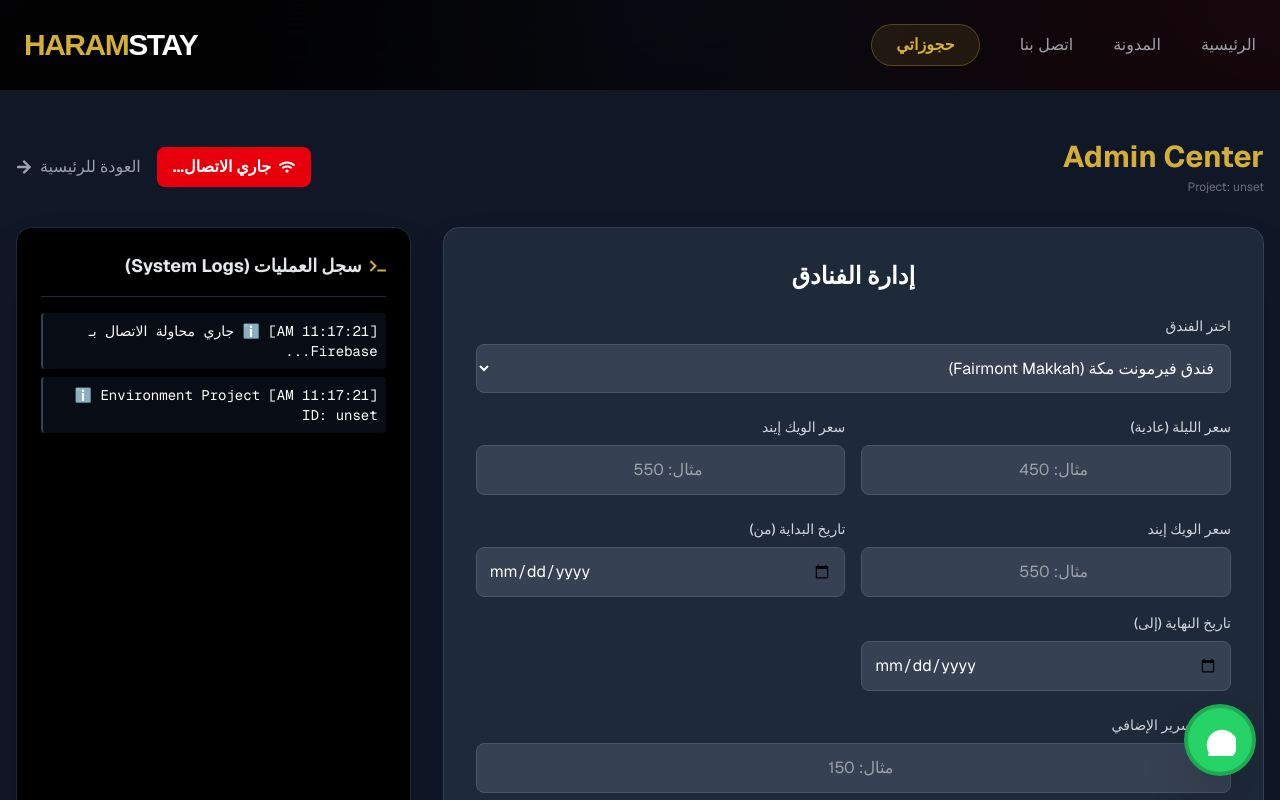
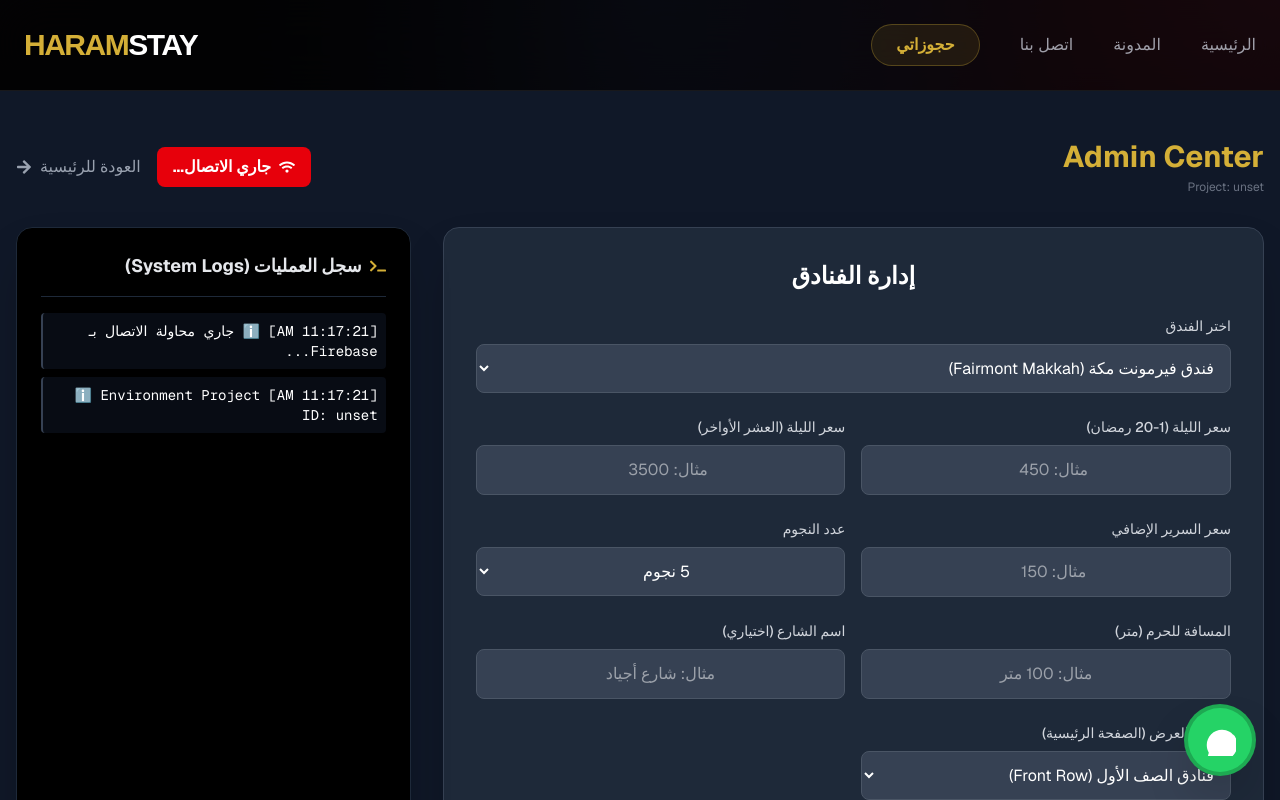
Before and after one commit to datavisionary56-dev/haram-stay, a Next.js app: page /admin-center-secret in a window 1280 px wide. Shown: the top 800 px of the page. Built offline with nearby package versions, Linux system fonts and the light colour scheme; no server answers.

Commit message:
v1.4: Admin Form updates (Ramadan prices, stars, distance) & Hotel Card UI enhancements

```diff
--- a/src/app/admin-center-secret/page.tsx
+++ b/src/app/admin-center-secret/page.tsx
@@ -17,14 +17,15 @@ export default function AdminSecretPage() {
   const [category, setCategory] = useState('front_row'); // Default category
 
   // Prices State
-  const [priceNightly, setPriceNightly] = useState('');
-  const [priceWeekend, setPriceWeekend] = useState('');
-  const [priceLast10, setPriceLast10] = useState('');
+  const [priceRamadan1to20, setPriceRamadan1to20] = useState(''); // Was priceNightly
+  const [priceRamadanLast10, setPriceRamadanLast10] = useState(''); // Was priceLast10
 
   // New Fields
-  const [startDate, setStartDate] = useState('');
-  const [endDate, setEndDate] = useState('');
   const [extraBedPrice, setExtraBedPrice] = useState('');
+  const [stars, setStars] = useState('5');
+  const [distance, setDistance] = useState('');
+  const [streetName, setStreetName] = useState('');
+
   const [files, setFiles] = useState<FileList | null>(null);
   const [projectId, setProjectId] = useState('');
 
@@ -179,17 +180,22 @@ export default function AdminSecretPage() {
         };
 
         if (hotelName) updateData.name = hotelName;
-        if (priceNightly) updateData.price = Number(priceNightly);
+        if (priceRamadan1to20) updateData.priceRamadan1to20 = Number(priceRamadan1to20);
+        if (priceRamadanLast10) updateData.priceRamadanLast10 = Number(priceRamadanLast10);
+        if (extraBedPrice) updateData.extraBedPrice = Number(extraBedPrice);
+        if (stars) updateData.stars = Number(stars);
+        if (distance) updateData.distance = distance;
+        if (streetName) updateData.streetName = streetName;
         updateData.category = category; // Save category
 
-        // Pricing Rules
+        // Pricing Rules (Legacy Support & Structure)
         const newRange = {
-            start: startDate || new Date().toISOString().split('T')[0],
-            end: endDate || "2025-12-31",
-            weekdayPrice: Number(priceNightly || 0),
-            weekendPrice: Number(priceWeekend || priceNightly || 0),
+            start: "2025-03-01", // Ramadan Start approx
+            end: "2025-03-20",
+            weekdayPrice: Number(priceRamadan1to20 || 0),
+            weekendPrice: Number(priceRamadan1to20 || 0),
             extraBed: Number(extraBedPrice || 0),
-            notes: "السعر الأساسي"
+            notes: "1-20 رمضان"
         };
 
         // 4. Save to Firestore
@@ -231,20 +237,20 @@ export default function AdminSecretPage() {
                  commission: 0,
                  ranges: [newRange]
              };
-             if (priceLast10) {
+             if (priceRamadanLast10) {
                  finalData.pricingRules.ranges.push({
                     start: "2025-03-20",
                     end: "2025-03-30",
-                    weekdayPrice: Number(priceLast10),
-                    weekendPrice: Number(priceLast10),
+                    weekdayPrice: Number(priceRamadanLast10),
+                    weekendPrice: Number(priceRamadanLast10),
                     extraBed: Number(extraBedPrice || 0),
                     notes: "العشر الأواخر",
                     isPackage: true,
-                    packagePrice: Number(priceLast10)
+                    packagePrice: Number(priceRamadanLast10)
                  });
              }
              finalData.city = "مكة المكرمة";
-             finalData.stars = 5;
+             finalData.stars = Number(stars);
              finalData.description = "وصف الفندق...";
              finalData.location = "موقع الفندق...";
              finalData.facilities = ["واي فاي", "موقف سيارات"];
@@ -255,16 +261,16 @@ export default function AdminSecretPage() {
                  commission: 0,
                  ranges: [newRange]
              };
-             if (priceLast10) {
+             if (priceRamadanLast10) {
                  finalData.pricingRules.ranges.push({
                     start: "2025-03-20",
                     end: "2025-03-30",
-                    weekdayPrice: Number(priceLast10),
-                    weekendPrice: Number(priceLast10),
+                    weekdayPrice: Number(priceRamadanLast10),
+                    weekendPrice: Number(priceRamadanLast10),
                     extraBed: Number(extraBedPrice || 0),
                     notes: "العشر الأواخر",
                     isPackage: true,
-                    packagePrice: Number(priceLast10)
+                    packagePrice: Number(priceRamadanLast10)
                  });
              }
         }
@@ -339,78 +345,90 @@ export default function AdminSecretPage() {
 
                 <div className="grid grid-cols-2 gap-4">
                     <div>
-                        <label className="block text-sm font-medium mb-2 text-gray-300">سعر الليلة (عادية)</label>
+                        <label className="block text-sm font-medium mb-2 text-gray-300">سعر الليلة (1-20 رمضان)</label>
                         <input
                             type="number"
-                            value={priceNightly}
-                            onChange={(e) => setPriceNightly(e.target.value)}
+                            value={priceRamadan1to20}
+                            onChange={(e) => setPriceRamadan1to20(e.target.value)}
                             className="w-full p-3 bg-gray-700 border border-gray-600 rounded-lg focus:ring-2 focus:ring-[#D4AF37] focus:outline-none text-white text-center"
                             placeholder="مثال: 450"
                         />
                     </div>
                     <div>
-                        <label className="block text-sm font-medium mb-2 text-gray-300">سعر الويك إيند</label>
+                        <label className="block text-sm font-medium mb-2 text-gray-300">سعر الليلة (العشر الأواخر)</label>
                         <input
                             type="number"
-                            value={priceWeekend}
-                            onChange={(e) => setPriceWeekend(e.target.value)}
+                            value={priceRamadanLast10}
+                            onChange={(e) => setPriceRamadanLast10(e.target.value)}
                             className="w-full p-3 bg-gray-700 border border-gray-600 rounded-lg focus:ring-2 focus:ring-[#D4AF37] focus:outline-none text-white text-center"
-                            placeholder="مثال: 550"
+                            placeholder="مثال: 3500"
                         />
                     </div>
                 </div>
 
                 <div className="grid grid-cols-2 gap-4">
                     <div>
-                        <label className="block text-sm font-medium mb-2 text-gray-300">سعر الويك إيند</label>
+                        <label className="block text-sm font-medium mb-2 text-gray-300">سعر السرير الإضافي</label>
                         <input
                             type="number"
-                            value={priceWeekend}
-                            onChange={(e) => setPriceWeekend(e.target.value)}
+                            value={extraBedPrice}
+                            onChange={(e) => setExtraBedPrice(e.target.value)}
                             className="w-full p-3 bg-gray-700 border border-gray-600 rounded-lg focus:ring-2 focus:ring-[#D4AF37] focus:outline-none text-white text-center"
-                            placeholder="مثال: 550"
+                            placeholder="مثال: 150"
                         />
                     </div>
                     <div>
-                        <label className="block text-sm font-medium mb-2 text-gray-300">تاريخ البداية (من)</label>
+                        <label className="block text-sm font-medium mb-2 text-gray-300">عدد النجوم</label>
+                        <select
+                            value={stars}
+                            onChange={(e) => setStars(e.target.value)}
+                            className="w-full p-3 bg-gray-700 border border-gray-600 rounded-lg focus:ring-2 focus:ring-[#D4AF37] focus:outline-none text-white text-center"
+                        >
+                            <option value="1">1 نجمة</option>
+                            <option value="2">2 نجمة</option>
+                            <option value="3">3 نجوم</option>
+                            <option value="4">4 نجوم</option>
+                            <option value="5">5 نجوم</option>
+                        </select>
+                    </div>
+                </div>
+
+                <div className="grid grid-cols-2 gap-4">
+                    <div>
+                        <label className="block text-sm font-medium mb-2 text-gray-300">المسافة للحرم (متر)</label>
                         <input
-                            type="date"
-                            value={startDate}
-                            onChange={(e) => setStartDate(e.target.value)}
+                            type="text"
+                            value={distance}
+                            onChange={(e) => setDistance(e.target.value)}
                             className="w-full p-3 bg-gray-700 border border-gray-600 rounded-lg focus:ring-2 focus:ring-[#D4AF37] focus:outline-none text-white text-center"
+                            placeholder="مثال: 100 متر"
                         />
                     </div>
                     <div>
-                        <label className="block text-sm font-medium mb-2 text-gray-300">تاريخ النهاية (إلى)</label>
+                        <label className="block text-sm font-medium mb-2 text-gray-300">اسم الشارع (اختياري)</label>
                         <input
-                            type="date"
-                            value={endDate}
-                            onChange={(e) => setEndDate(e.target.value)}
+                            type="text"
+                            value={streetName}
+                            onChange={(e) => setStreetName(e.target.value)}
                             className="w-full p-3 bg-gray-700 border border-gray-600 rounded-lg focus:ring-2 focus:ring-[#D4AF37] focus:outline-none text-white text-center"
+                            placeholder="مثال: شارع أجياد"
                         />
                     </div>
                 </div>
 
-                <div>
-                    <label className="block text-sm font-medium mb-2 text-gray-300">سعر السرير الإضافي</label>
-                    <input
-                        type="number"
-                        value={extraBedPrice}
-                        onChange={(e) => setExtraBedPrice(e.target.value)}
-                        className="w-full p-3 bg-gray-700 border border-gray-600 rounded-lg focus:ring-2 focus:ring-[#D4AF37] focus:outline-none text-white text-center"
-                        placeholder="مثال: 150"
-                    />
-                </div>
-
-                <div>
-                    <label className="block text-sm font-medium mb-2 text-gray-300">سعر العشر الأواخر</label>
-                    <input
-                        type="number"
-                        value={priceLast10}
-                        onChange={(e) => setPriceLast10(e.target.value)}
-                        className="w-full p-3 bg-gray-700 border border-gray-600 rounded-lg focus:ring-2 focus:ring-[#D4AF37] focus:outline-none text-white text-center"
-                        placeholder="مثال: 35000"
-                    />
+                <div className="grid grid-cols-2 gap-4">
+                  <div>
+                    <label className="block text-sm font-medium mb-2 text-gray-300">تصنيف العرض (الصفحة الرئيسية)</label>
+                    <select
+                      value={category}
+                      onChange={(e) => setCategory(e.target.value)}
+                      className="w-full p-3 bg-gray-700 border border-gray-600 rounded-lg focus:ring-2 focus:ring-[#D4AF37] focus:outline-none text-white"
+                    >
+                      <option value="front_row">فنادق الصف الأول (Front Row)</option>
+                      <option value="ajyad_khalil">فنادق إبراهيم الخليل وأجياد</option>
+                      <option value="madinah">فنادق المدينة المنورة</option>
+                    </select>
+                  </div>
                 </div>
 
                 <div className="border-2 border-dashed border-gray-600 rounded-xl p-6 text-center hover:border-[#D4AF37] transition-colors">
--- a/src/components/Footer.tsx
+++ b/src/components/Footer.tsx
@@ -68,7 +68,7 @@ export default function Footer() {
           <p className="flex items-center justify-center gap-2 mb-4">
             صنع بحب <FaHeart className="text-red-500" /> في مكة المكرمة
           </p>
-          <p>&copy; {new Date().getFullYear()} HaramStay. جميع الحقوق محفوظة. <span className="text-gray-600 text-xs ml-2">v1.3</span></p>
+          <p>&copy; {new Date().getFullYear()} HaramStay. جميع الحقوق محفوظة. <span className="text-gray-600 text-xs ml-2">v1.4</span></p>
 
           {/* Admin Link */}
           <div className="mt-6 flex justify-center">
--- a/src/components/HotelMarqueeCard.tsx
+++ b/src/components/HotelMarqueeCard.tsx
@@ -1,11 +1,15 @@
 import React from 'react';
-import { FaWhatsapp, FaStar } from 'react-icons/fa';
+import { FaWhatsapp, FaStar, FaMapMarkerAlt, FaRoad } from 'react-icons/fa';
 
 interface HotelMarqueeCardProps {
   hotel: {
     name: string;
     stars: number;
-    price: number;
+    price: number; // Fallback or main price
+    priceRamadan1to20?: number;
+    priceRamadanLast10?: number;
+    distance?: string;
+    streetName?: string;
   };
 }
 
@@ -20,35 +24,56 @@ export default function HotelMarqueeCard({ hotel }: HotelMarqueeCardProps) {
       href={whatsappLink}
       target="_blank"
       rel="noopener noreferrer"
-      className="block group relative w-72 h-40 bg-zinc-800 border border-zinc-700 rounded-xl overflow-hidden hover:border-[#D4AF37] transition-all duration-300 flex-shrink-0 mx-4 cursor-pointer shadow-lg hover:shadow-[#D4AF37]/20"
+      className="block group relative w-80 h-48 bg-zinc-800 border border-zinc-700 rounded-xl overflow-hidden hover:border-[#D4AF37] transition-all duration-300 flex-shrink-0 mx-4 cursor-pointer shadow-lg hover:shadow-[#D4AF37]/20"
     >
       {/* Background Decor */}
       <div className="absolute top-0 right-0 w-24 h-24 bg-[#D4AF37]/5 rounded-bl-full z-0 transition-transform group-hover:scale-150 duration-500" />
 
-      <div className="relative z-10 p-5 flex flex-col justify-between h-full">
+      <div className="relative z-10 p-4 flex flex-col justify-between h-full">
         {/* Top: Name & Stars */}
         <div>
-          <h3 className="text-xl font-bold text-white mb-2 font-cairo line-clamp-1 group-hover:text-[#D4AF37] transition-colors">
+          <h3 className="text-lg font-bold text-white mb-1 font-cairo line-clamp-1 group-hover:text-[#D4AF37] transition-colors">
             {hotel.name}
           </h3>
-          <div className="flex items-center gap-1 text-[#D4AF37] text-sm">
-            {[...Array(5)].map((_, i) => (
-              <FaStar key={i} className={i < hotel.stars ? "fill-current" : "text-zinc-600"} />
-            ))}
+          <div className="flex items-center justify-between">
+             <div className="flex items-center gap-1 text-[#D4AF37] text-xs">
+                {[...Array(5)].map((_, i) => (
+                  <FaStar key={i} className={i < hotel.stars ? "fill-current" : "text-zinc-600"} />
+                ))}
+             </div>
+             {/* Distance & Street (Small) */}
+             <div className="flex flex-col items-end text-[10px] text-zinc-400 font-cairo">
+                {hotel.distance && (
+                    <span className="flex items-center gap-1"><FaMapMarkerAlt className="text-[#D4AF37]" /> {hotel.distance}</span>
+                )}
+                {hotel.streetName && (
+                    <span className="flex items-center gap-1"><FaRoad className="text-zinc-500" /> {hotel.streetName}</span>
+                )}
+             </div>
           </div>
         </div>
 
-        {/* Bottom: Price & WhatsApp */}
-        <div className="flex items-end justify-between mt-auto">
-          <div className="flex flex-col">
-            <span className="text-xs text-zinc-400 font-cairo">يبدأ من</span>
-            <span className="text-xl font-bold text-white font-mono">
-              {hotel.price} <span className="text-xs text-[#D4AF37] font-cairo">ريال</span>
-            </span>
+        {/* Bottom: Prices & WhatsApp */}
+        <div className="flex items-end justify-between mt-auto pt-2 border-t border-white/5">
+          <div className="flex flex-col gap-1 w-full">
+            {/* Price 1-20 Ramadan */}
+            <div className="flex justify-between items-center w-full pr-1">
+                <span className="text-[10px] text-zinc-400 font-cairo">1-20 رمضان</span>
+                <span className="text-sm font-bold text-white font-mono">
+                  {hotel.priceRamadan1to20 || hotel.price} <span className="text-[10px] text-[#D4AF37] font-cairo">ريال</span>
+                </span>
+            </div>
+            {/* Price Last 10 */}
+            <div className="flex justify-between items-center w-full pr-1">
+                <span className="text-[10px] text-[#D4AF37] font-cairo font-bold">العشر الأواخر</span>
+                <span className="text-sm font-bold text-[#D4AF37] font-mono">
+                  {hotel.priceRamadanLast10 ? hotel.priceRamadanLast10 : '---'} <span className="text-[10px] font-cairo">ريال</span>
+                </span>
+            </div>
           </div>
 
-          <div className="w-10 h-10 bg-[#25D366] rounded-full flex items-center justify-center shadow-lg group-hover:scale-110 transition-transform duration-300">
-            <FaWhatsapp className="text-white text-xl" />
+          <div className="w-8 h-8 bg-[#25D366] rounded-full flex items-center justify-center shadow-lg group-hover:scale-110 transition-transform duration-300 mr-2 flex-shrink-0">
+            <FaWhatsapp className="text-white text-lg" />
           </div>
         </div>
       </div>
```
Also changed, not shown: src/components/HotelMarqueeSection.tsx (+11 -8 lines), src/components/HotelsGrid.tsx (+8 -0 lines).
